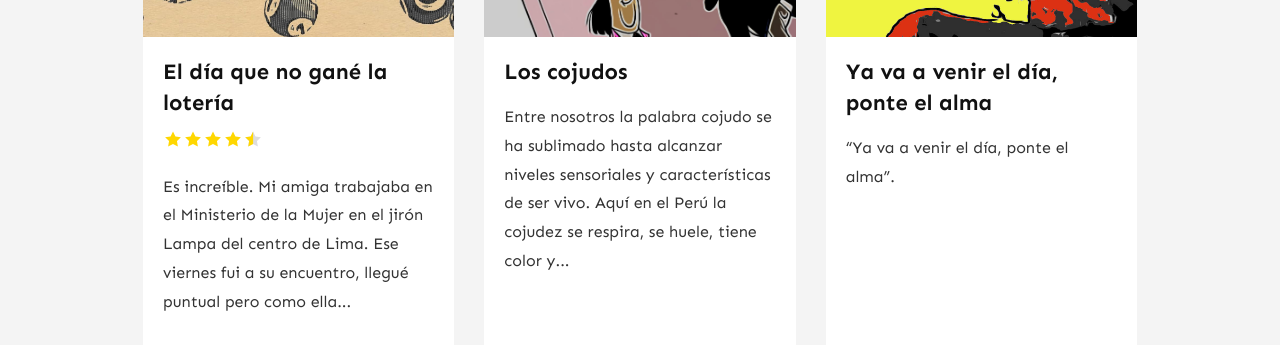
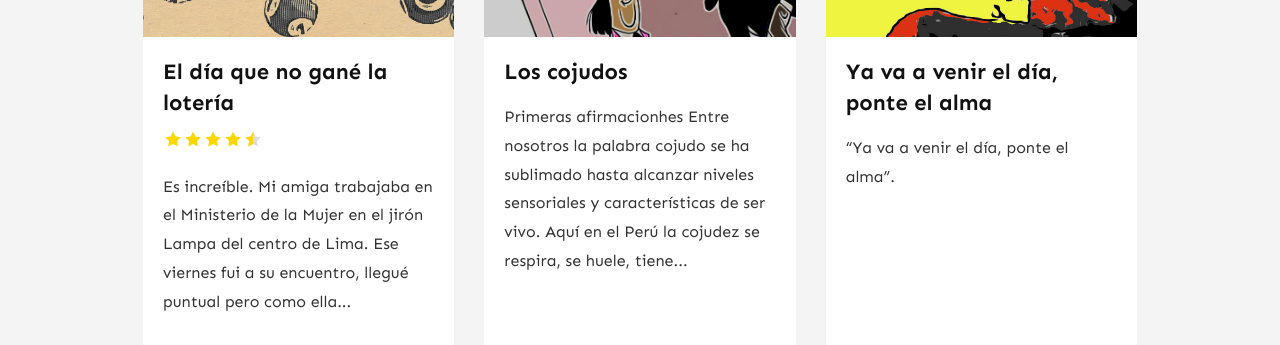
Before and after one commit to kanancho/unpardelineas, a Jekyll site: the page built from index.html, in a window 1280 px wide. Shown: the part 1399-1744 px from the top of the page. Built offline with Jekyll 4.4.1, drawn with Linux system fonts in a browser that asks for light colours; nearby versions of some CDN libraries; the list of posts is cut into pages by our own code; comment, search, counter and statistics services are not loaded.

Commit message:
Update 2022-02-10-los-cojudos.md

```diff
--- a/_posts/2022-02-10-los-cojudos.md
+++ b/_posts/2022-02-10-los-cojudos.md
@@ -5,8 +5,10 @@
 categories: [ Humor ]
 image: assets/images/13.jpg
 beforetoc: "Escrita por el periodista Luis Felie Angell (Sofocleto) en 1970, este tratado filosófico - humorístico. Yo hojeo sus apuntes  cada vez que reviso el quehacer nacional. Es decir, todos los días"
+toc: true
 ---
 
+## Primeras afirmacionhes
 > Entre nosotros la palabra *cojudo* se ha sublimado hasta alcanzar niveles sensoriales y características de ser vivo. Aquí en el Perú la cojudez se respira, se huele, tiene color y temperatura, dimensión, forma y hasta sabor, diría. Se lanza un *Cojudo* al aire y es como si el idioma pusiera un huevo o pariera un *algo* capaz de hablar, moverse, crecer y multiplicarse en miles de miles de otros «cojudos» polimorfos.
 
 > Porque entre nosotros cojudo es el que hace y el que no hace, el que actúa y el que se paralogiza, el que toma decisiones y el que no asume responsabilidades, el que muere y el que vive, el que acepta y el que niega, como lo es también el que claudica y el que no se rinde.
```
